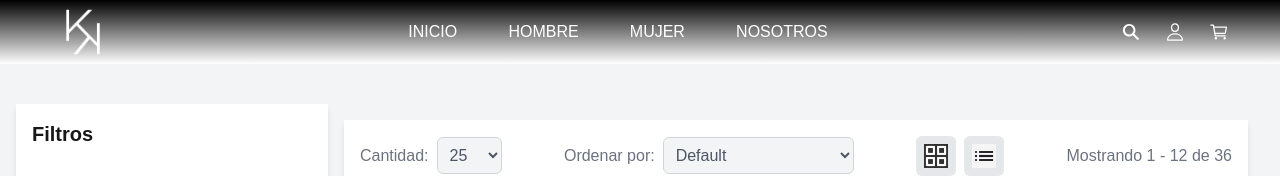
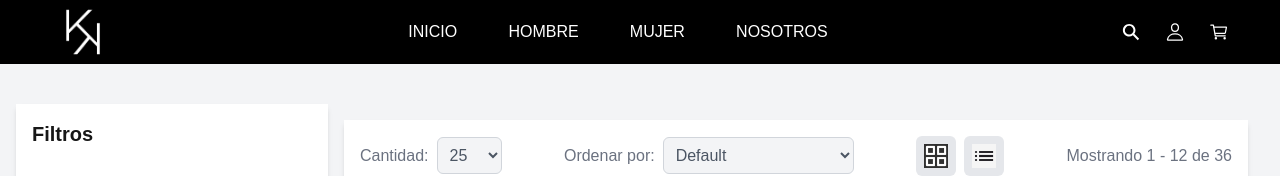
Before and after one commit to Pxnque/kevinklein, a Next.js app: page /Homepage in a window 1280 px wide. Shown: the top 176 px of the page. Built offline with nearby package versions, Linux system fonts and the light colour scheme.

Commit message:
removed blue border in ImageSlider, made Navbar Fully black

```diff
--- a/src/app/components/ImageSlider/ImageSlider.tsx
+++ b/src/app/components/ImageSlider/ImageSlider.tsx
@@ -38,7 +38,7 @@ const ImageSlider = () => {
 
   return (
     <div className="flex justify-center my-8">
-      <div className="flex space-x-4 overflow-hidden" style={{ width: '80%' }}>
+      <div className="flex space-x-1 overflow-hidden" style={{ width: '80%' }}>
         {visibleImages.map((image, index) => (
           <div
             key={index}
@@ -49,7 +49,7 @@ const ImageSlider = () => {
               alt={`Slide ${index + 1}`}
               layout="fill"
               objectFit="cover"
-              className="rounded-md border-2 border-cyan-900"
+              className="rounded-md"
             />
           </div>
         ))}
--- a/src/app/components/Navbar/Navbar.tsx
+++ b/src/app/components/Navbar/Navbar.tsx
@@ -3,11 +3,12 @@ import Link from 'next/link';
 import React from 'react';
 import ImagenLogin from '@/app/public/img/logo.png';
 import { IoPersonOutline, IoSearchSharp, IoCartOutline } from "react-icons/io5";
-
+//navbar gradient
 const Navbar = () => {
   return (
     <>
-      <header className="navbar-gradient">
+
+      <header className=" bg-black">
         <nav className="flex justify-between items-center w-[92%] mx-auto">
           <div>
             <Image src={ImagenLogin} alt='logo' className='w-16 cursor-pointer'/>
--- a/src/app/page.tsx
+++ b/src/app/page.tsx
@@ -35,11 +35,16 @@ export default function Home() {
           <button className="bg-blue-500 text-white px-6 py-2 rounded-md hover:bg-blue-600 font-montserrat">
             Conoce Más
           </button>
+
         </div>
+
       </div>
-
+      <ImageSlider />
       {/* Componente del slider */}
       <Slider />
+      <br />
+
+      <br />
 
 <div className="max-w-7xl mx-auto py-10 px-4 grid grid-cols-1 sm:grid-cols-2 md:grid-cols-4 gap-4">
 
```
